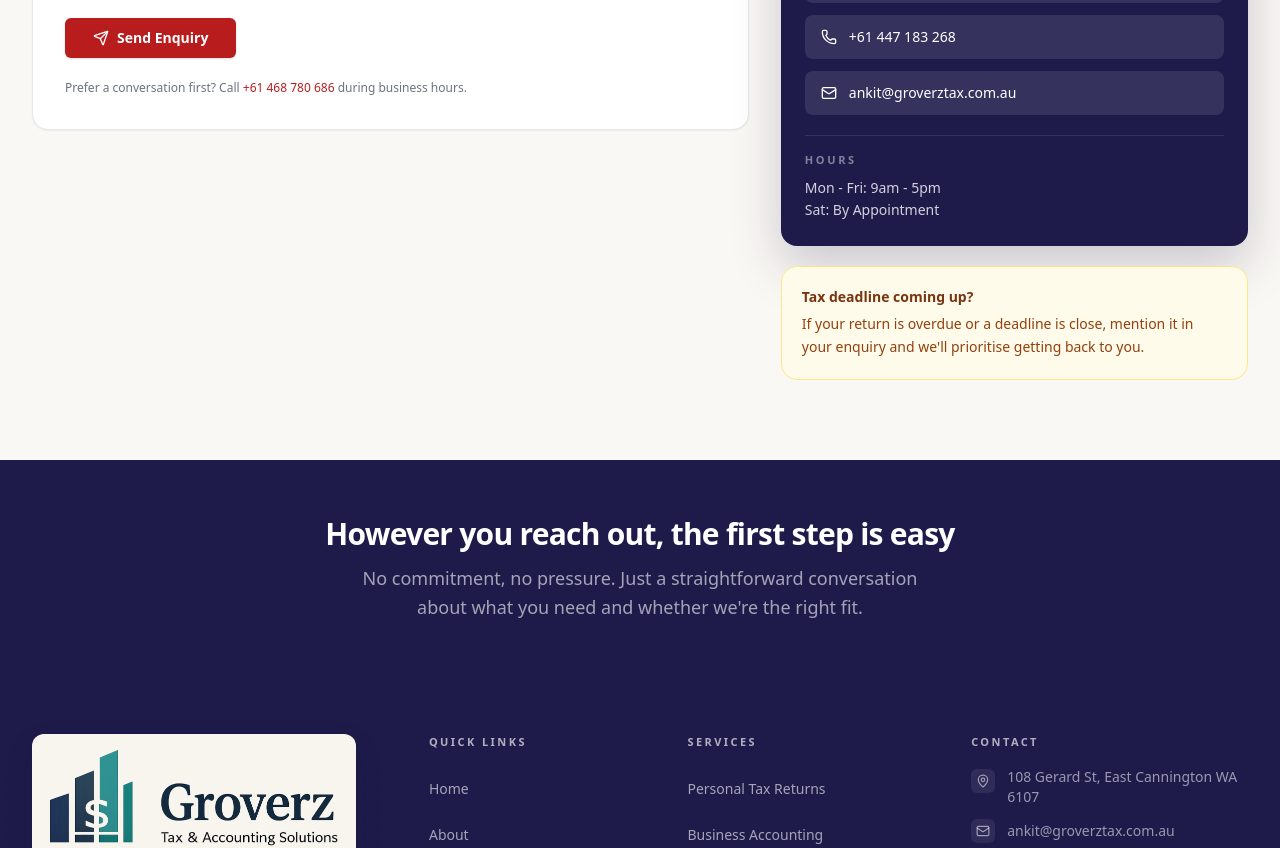
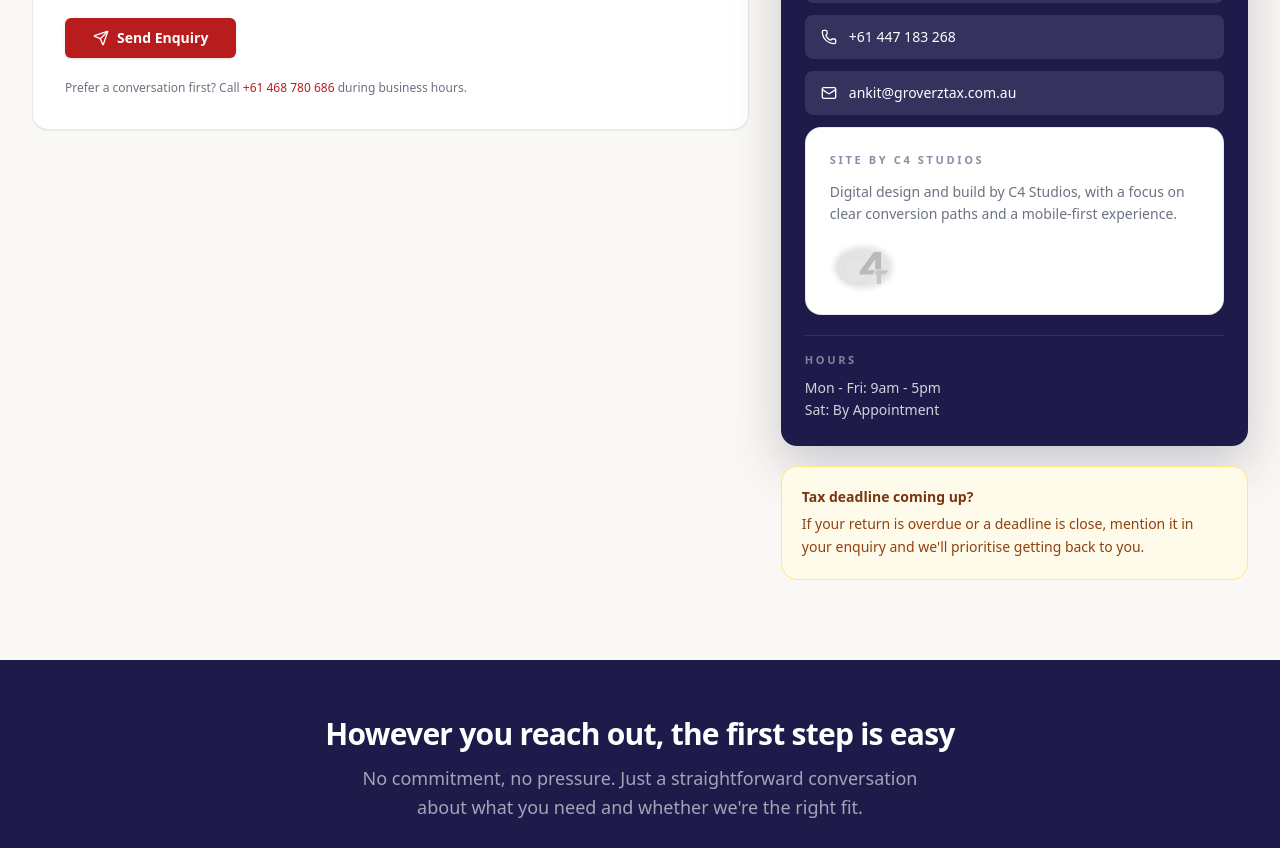
Before and after one commit to calebscott1892-bot/Groverz, a React (Vite) app: page /Contact in a window 1280 px wide. Shown: the part 1620-2468 px from the top of the page. Built offline with nearby package versions, Linux system fonts and the light colour scheme.

Commit message:
Expand C4 placements and fix returns wording

```diff
--- a/src/components/sections/CallToActionSection.jsx
+++ b/src/components/sections/CallToActionSection.jsx
@@ -2,6 +2,7 @@ import React from 'react';
 import { Link } from 'react-router-dom';
 import { Phone } from 'lucide-react';
 
+import C4FooterCredit from '@/components/c4-footer-credit/C4FooterCredit';
 import { Button } from '@/components/ui/button';
 import { getPagePath } from '@/config/routes';
 import { businessDetails } from '@/config/site';
@@ -49,6 +50,20 @@ export default function CallToActionSection({
             </Button>
           </a>
         </div>
+
+        <div className="mt-8 flex flex-col items-center gap-2">
+          <span className="text-[11px] font-medium uppercase tracking-[0.24em] text-white/35">
+            Site by C4 Studios
+          </span>
+          <C4FooterCredit
+            href="https://c4studios.com"
+            label="Designed by C4 Studios"
+            size={36}
+            showText={false}
+            openInNewTab={true}
+            colorScheme="dark"
+          />
+        </div>
       </div>
     </section>
   );
--- a/src/pages/ContactPage.jsx
+++ b/src/pages/ContactPage.jsx
@@ -1,6 +1,7 @@
 import React, { useState } from 'react';
 import { CheckCircle, Clock, Mail, MapPin, Phone, Send } from 'lucide-react';
 
+import C4FooterCredit from '@/components/c4-footer-credit/C4FooterCredit';
 import PageHeroSection from '@/components/sections/PageHeroSection';
 import { Button } from '@/components/ui/button';
 import { Input } from '@/components/ui/input';
@@ -468,6 +469,25 @@ export default function ContactPage() {
                     <Mail className="h-4 w-4 flex-shrink-0" />
                     <span className="text-sm font-medium">{businessDetails.email}</span>
                   </a>
+
+              <div className="rounded-2xl border border-[#1e1b4b]/10 bg-white p-6 shadow-sm">
+                <p className="text-[11px] font-semibold uppercase tracking-[0.24em] text-[#1e1b4b]/50">
+                  Site by C4 Studios
+                </p>
+                <p className="mt-3 text-sm leading-relaxed text-gray-500">
+                  Digital design and build by C4 Studios, with a focus on clear conversion paths and a mobile-first experience.
+                </p>
+                <div className="mt-4 flex justify-center sm:justify-start">
+                  <C4FooterCredit
+                    href="https://c4studios.com"
+                    label="Designed by C4 Studios"
+                    size="large"
+                    showText={false}
+                    openInNewTab={true}
+                    colorScheme="light"
+                  />
+                </div>
+              </div>
                 </div>
                 <div className="mt-5 border-t border-white/10 pt-4">
                   <p className="text-[11px] font-semibold uppercase tracking-[0.24em] text-white/45">
--- a/src/pages/HomePage.jsx
+++ b/src/pages/HomePage.jsx
@@ -92,7 +92,7 @@ const trustMarkers = [
 ];
 
 const homepageStats = [
-  { value: '5,000+', label: 'Returns Lodged' },
+  { value: 'Over 5000', label: 'Returns Lodged' },
   { value: '$80', label: 'Individual Returns From' },
   { value: '5★', label: 'Google Reviews' },
   { value: '100%', label: 'ATO Compliant' },
@@ -130,7 +130,7 @@ export default function HomePage() {
         <div className="relative mx-auto w-full max-w-7xl px-4 py-16 sm:px-6 sm:py-20 lg:px-8 lg:py-24">
           <p className="mb-3 inline-flex items-center gap-2 rounded-full border border-white/20 bg-white/10 px-4 py-1.5 text-sm font-medium text-white/90">
             <Star className="h-3.5 w-3.5 fill-amber-400 text-amber-400" />
-            Trusted by 5,000+ Perth locals
+            Over 5000 returns lodged
           </p>
           <h1 className="max-w-2xl text-4xl font-bold leading-tight tracking-tight text-white sm:text-5xl lg:text-6xl">
             Your tax return shouldn&apos;t be the thing keeping you up at night
```
